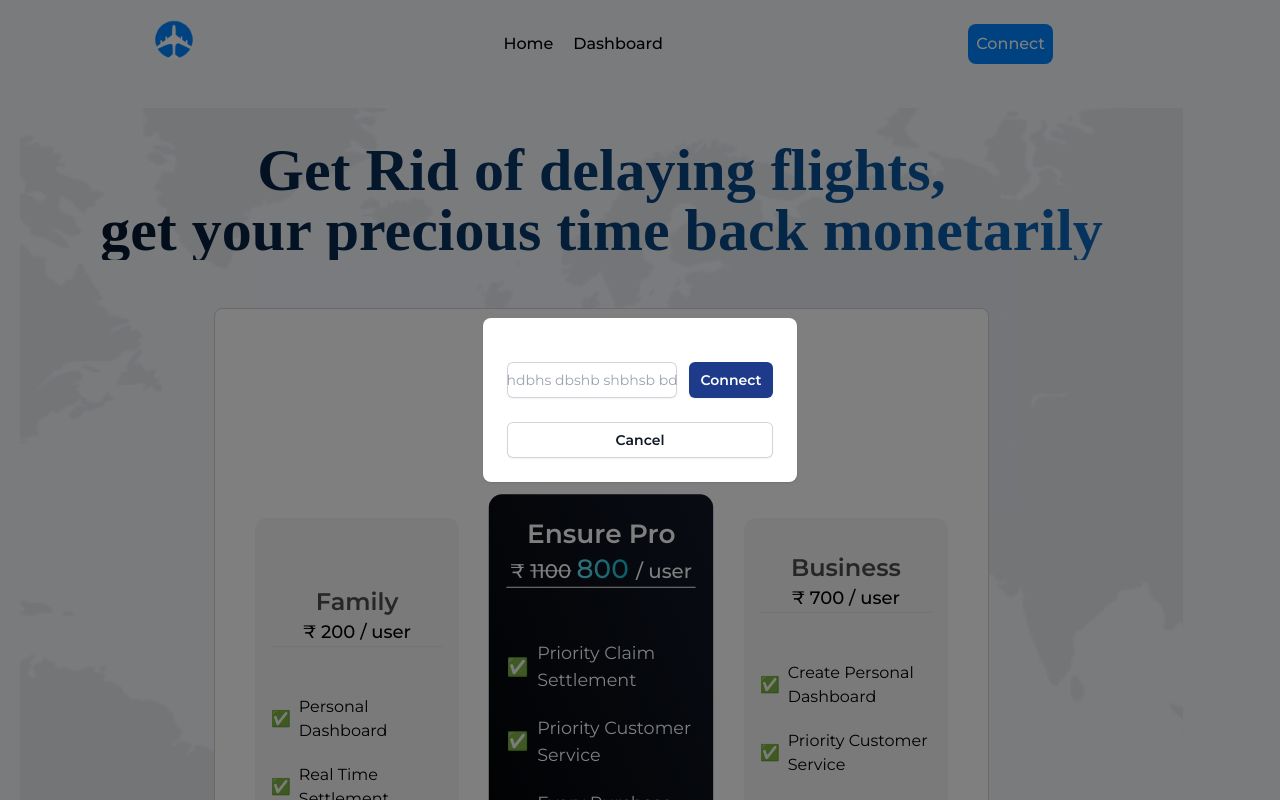
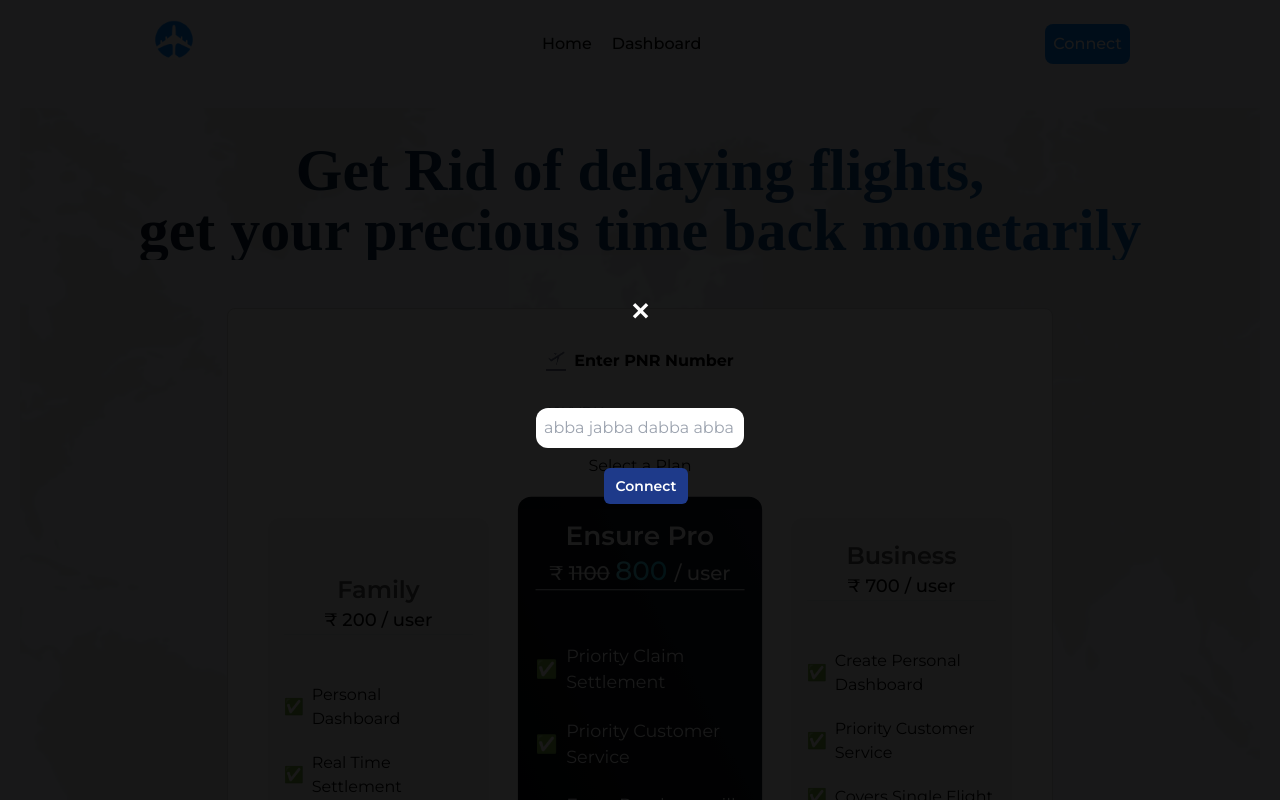
Before and after one commit to hashfx/moi-flight-insurance, a Next.js app in the folder client/: page / in a window 1280 px wide. Both pictures are taken after a click on the button "Connect". Shown: the top 800 px of the page. Built offline with nearby package versions, Linux system fonts and the light colour scheme; a web font is replaced by a local one; what js-moi-sdk would draw is missing.

Commit message:
some minor changes in connect modal

```diff
--- a/client/src/app/layout.tsx
+++ b/client/src/app/layout.tsx
@@ -14,10 +14,8 @@ export default function RootLayout({
 }>) {
   return (
     <html lang="en">
-      <body className="bg-[#F3F7FC] h-screen mx-auto flex">
-        <AuthProvider>
-          {children}
-        </AuthProvider>
+      <body className="bg-[#F3F7FC] h-screen mx-auto flex w-screen">
+        <AuthProvider>{children}</AuthProvider>
       </body>
     </html>
   );
--- a/client/src/app/page.tsx
+++ b/client/src/app/page.tsx
@@ -3,7 +3,7 @@ import Navbar from "@/components/Navbar/Navbar";
 
 export default function Home() {
   return (
-    <main className="main-div ">
+    <main className="main-div w-full">
       <Navbar />
       <div className="container mx-auto flex flex-col space-y-12 p-5 ">
         <div className="flex flex-col text-6xl mx-auto font-bold bg-clip-text text-transparent bg-gradient-to-r from-[#06162D] to-[#0C68BE] font-[Playfair] text-center">
--- a/client/src/components/Auth/AuthModel.tsx
+++ b/client/src/components/Auth/AuthModel.tsx
@@ -1,8 +1,8 @@
-'use client';
-import { useAuth } from '@/context/AuthContext';
-import React, { useState } from 'react'
+"use client";
+import { useAuth } from "@/context/AuthContext";
+import React, { useState } from "react";
 import { Wallet, validateMnemonic, VoyageProvider } from "js-moi-sdk";
-import { truncateStr } from './truncateStr';
+import { truncateStr } from "./truncateStr";
 
 const provider = new VoyageProvider("babylon");
 const account = "m/44'/6174'/7020'/0/0"; // 0th account path derivation
@@ -13,7 +13,7 @@ const AuthModel = () => {
 
   const handleMnemonic = (e: React.ChangeEvent<HTMLInputElement>) => {
     setMnemonic(e.target.value);
-  }
+  };
 
   const handleConnect = async (phrase: string) => {
     try {
@@ -41,14 +41,17 @@ const AuthModel = () => {
   const handleDisconnect = () => {
     setWallet(null);
     alert("Wallet disconnected");
-  }
+  };
   return (
     <>
       {wallet ? (
-      <button className="bg-[#0085FF] p-2 rounded-lg text-white font-medium" onClick={() => handleDisconnect()}>
+        <button
+          className="bg-[#0085FF] p-2 rounded-lg text-white font-medium"
+          onClick={() => handleDisconnect()}
+        >
           Disconnect {wallet && truncateStr(wallet.getAddress(), 11)}
         </button>
-    ): (
+      ) : (
         <button
           className="bg-[#0085FF] p-2 rounded-lg text-white font-medium"
           onClick={() => setShowConnectModal(true)}
@@ -57,10 +60,15 @@ const AuthModel = () => {
         </button>
       )}
       {showConnectModal && (
-            <div className="fixed inset-0 flex items-center justify-center bg-black bg-opacity-50 z-50">
-        <div className="bg-white shadow sm:rounded-lg w-max">
-          <div className="px-4 py-5 sm:p-6">
-            <form className="mt-5 sm:flex sm:items-center">
+        <div className="fixed inset-0 flex flex-col items-center justify-center bg-black bg-opacity-90 space-y-20 z-50">
+          <button
+            type="button"
+            className="font-bold text-2xl text-white"
+            onClick={() => handleCancel()}
+          >
+            ✕
+          </button>
+          <form className="mt-5 flex flex-col space-y-5 sm:items-center">
             <div className="w-full sm:max-w-xs">
               <label htmlFor="mnemonic" className="sr-only">
                 Authenticate
@@ -71,34 +79,25 @@ const AuthModel = () => {
                 id="mnemonic"
                 value={mnemonic}
                 onChange={handleMnemonic}
-                  className="block w-full rounded-md border-0 py-1.5 text-gray-900 shadow-sm ring-1 ring-inset ring-gray-300 placeholder:text-gray-400 focus:ring-2 focus:ring-inset focus:ring-blue-600 sm:text-sm sm:leading-6"
-                  placeholder="hdbhs dbshb shbhsb bdsdhsb sbhsb"
+                className="p-2 rounded-xl"
+                placeholder="abba jabba dabba abba jabba dabba"
               />
             </div>
             <button
               type="submit"
               onClick={() => handleConnect(mnemonic)}
-                disabled={!mnemonic || error !== "" || mnemonic.split(" ").length < 12}
+              disabled={
+                !mnemonic || error !== "" || mnemonic.split(" ").length < 12
+              }
               className="mt-3 inline-flex w-full items-center justify-center rounded-md bg-blue-900 px-3 py-2 text-sm font-semibold text-white shadow-sm hover:bg-indigo-500 focus-visible:outline focus-visible:outline-2 focus-visible:outline-offset-2 focus-visible:outline-blue-600 sm:ml-3 sm:mt-0 sm:w-auto"
             >
               Connect
             </button>
           </form>
-            <div className="mt-5 sm:mt-6">
-            <button
-              type="button"
-              className="mt-3 inline-flex w-full justify-center rounded-md bg-white px-3 py-2 text-sm font-semibold text-gray-900 shadow-sm ring-1 ring-inset ring-gray-300 hover:bg-gray-50 sm:col-start-1 sm:mt-0"
-              onClick={() => handleCancel()}
-            >
-              Cancel
-            </button>
-            </div>
-          </div>
-        </div>
         </div>
       )}
     </>
-  )
-}
+  );
+};
 
-export default AuthModel
+export default AuthModel;
```
Lines whose indentation alone changed are shown as unchanged.
